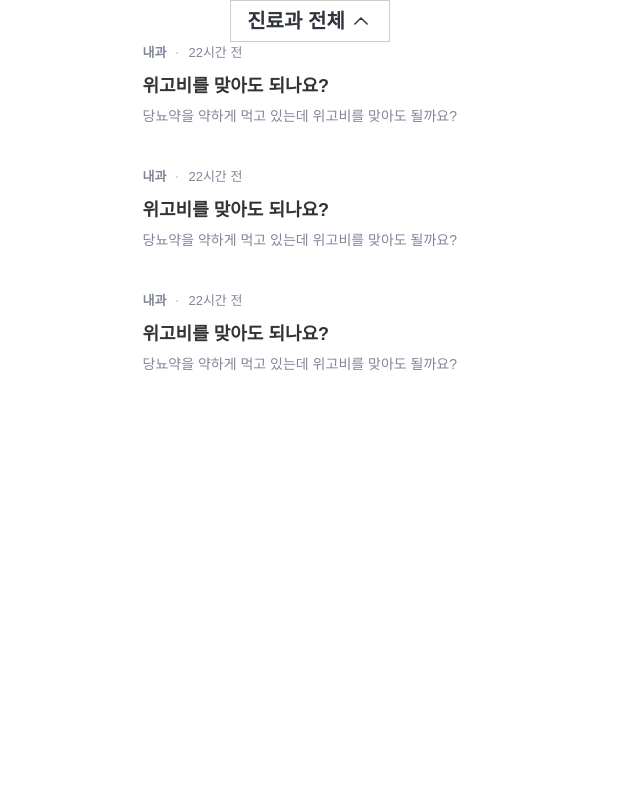
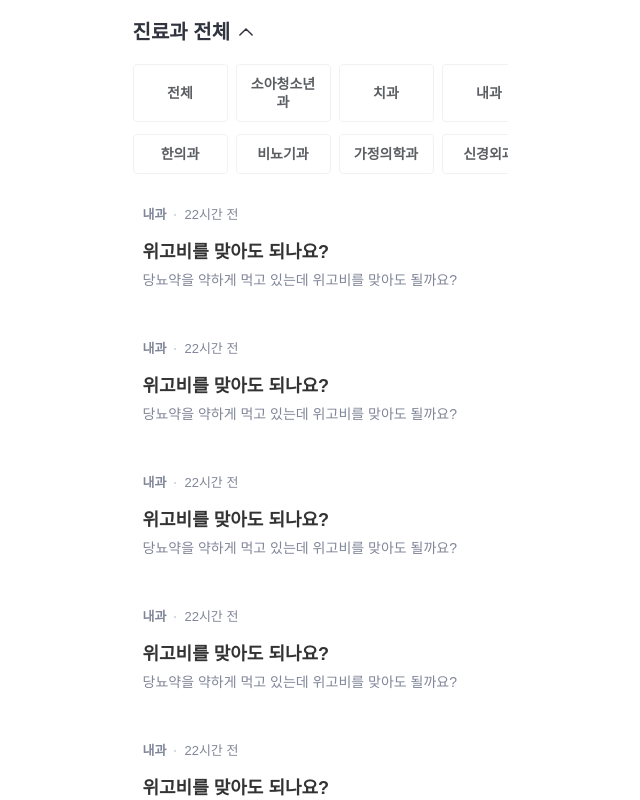
Before and after one commit to jisooooooooooo/36-COLLABORATION-WEB-GOODOC, a React (Vite) app: page / in a window 1280 px wide. Both pictures are taken after a click on the button "진료과 전체". Shown: the top 800 px of the page, without its empty margins (330-970 px from the left). Built offline with nearby package versions, Linux system fonts and the light colour scheme.

Commit message:
feat: 진료과 확인 컴포넌트 구현
- 진료과 가로 스크롤 가능
- tailwind-scrollbar-hide 라이브러리 설치, 스크롤 시 scrollbar를 hide

```diff
--- a/package.json
+++ b/package.json
@@ -18,6 +18,7 @@
     "prettier-plugin-tailwindcss": "^0.6.11",
     "react": "^19.1.0",
     "react-dom": "^19.1.0",
+    "tailwind-scrollbar-hide": "^2.0.0",
     "tailwindcss": "^4.1.6"
   },
   "devDependencies": {
--- a/src/pages/qna/qnaList/components/DeptFilter.tsx
+++ /dev/null
@@ -1,14 +0,0 @@
-import Chevron from '@shared/assets/svg/chevron-updown.svg?react';
-
-const DeptFilter = () => {
-  return (
-    <div>
-      <button type="button" className="flex">
-        <span className="title-bold-20 text-CGray-1 mr-[.25rem]">진료과 전체</span>
-        <Chevron />
-      </button>
-    </div>
-  );
-};
-
-export default DeptFilter;
--- /dev/null
+++ b/src/pages/qna/qnaList/components/DeptFilter/DeptBox.tsx
@@ -0,0 +1,21 @@
+interface DeptBoxProps {
+  deptName: string;
+  isSelected: boolean;
+  onBoxClick: () => void;
+}
+
+const DeptBox = ({ deptName, isSelected, onBoxClick }: DeptBoxProps) => {
+  return (
+    <button
+      type="button"
+      className={`flex border rounded-[.25rem] items-center justify-center p-[.625rem] w-[5.9375rem]
+        ${isSelected ? 'border-[#5B5E62]' : 'border-[#F1F1F1]'}
+      `}
+      onClick={onBoxClick}
+    >
+      <span className="title-semi-14 text-WGray">{deptName}</span>
+    </button>
+  );
+};
+
+export default DeptBox;
--- /dev/null
+++ b/src/pages/qna/qnaList/components/DeptFilter/DeptFilter.tsx
@@ -0,0 +1,46 @@
+import Chevron from '@shared/assets/svg/chevron-updown.svg?react';
+import DeptBox from './DeptBox';
+import { deptList } from '@/shared/constants/constant';
+import { useState } from 'react';
+
+const DeptFilter = () => {
+  const [showDeptList, setShowDeptList] = useState(false);
+  const [selectedDept, setSelectedDept] = useState<string | null>(null);
+
+  const handleDeptListClick = () => {
+    setShowDeptList(!showDeptList);
+  };
+
+  const handleDeptBoxClick = (deptName: string) => {
+    setSelectedDept(deptName);
+  };
+
+  return (
+    <div className="flex flex-col w-full ml-[20px] mt-[20px]">
+      <button type="button" className="flex" onClick={handleDeptListClick}>
+        <span className="title-bold-20 text-CGray-1 mr-[.25rem]">진료과 전체</span>
+        <Chevron
+          className={`transition-transform duration-300 ${!showDeptList ? 'rotate-180' : 'rotate-0'}`}
+        />
+      </button>
+
+      {/* 추후 Framer Motion 등으로 애니메이션 구현 예정 */}
+      {showDeptList && (
+        <div className="scrollbar-hide overflow-x-auto mt-[20px]">
+          <div className="flex flex-wrap gap-x-[8px] gap-y-[12px] min-w-[1150px] px-4 py-2">
+            {deptList.map((dept, index) => (
+              <DeptBox
+                key={index}
+                deptName={dept}
+                isSelected={dept === selectedDept}
+                onBoxClick={() => handleDeptBoxClick(dept)}
+              />
+            ))}
+          </div>
+        </div>
+      )}
+    </div>
+  );
+};
+
+export default DeptFilter;
--- a/src/pages/qna/qnaList/components/QnAList.tsx
+++ b/src/pages/qna/qnaList/components/QnA/QnAList.tsx
@@ -2,7 +2,25 @@ import QnAListItem from './QnAListItem';
 
 const QnAList = () => {
   return (
-    <div className="flex flex-col gap-[40px]">
+    <div className="flex flex-col gap-[48px] mt-[30px]">
+      <QnAListItem
+        department="내과"
+        question="위고비를 맞아도 되나요?"
+        timeElapsed="22시간 전"
+        summary="당뇨약을 약하게 먹고 있는데 위고비를 맞아도 될까요?"
+      />
+      <QnAListItem
+        department="내과"
+        question="위고비를 맞아도 되나요?"
+        timeElapsed="22시간 전"
+        summary="당뇨약을 약하게 먹고 있는데 위고비를 맞아도 될까요?"
+      />
+      <QnAListItem
+        department="내과"
+        question="위고비를 맞아도 되나요?"
+        timeElapsed="22시간 전"
+        summary="당뇨약을 약하게 먹고 있는데 위고비를 맞아도 될까요?"
+      />
       <QnAListItem
         department="내과"
         question="위고비를 맞아도 되나요?"
--- a/src/pages/qna/qnaList/components/QnAListItem.tsx
+++ b/src/pages/qna/qnaList/components/QnA/QnAListItem.tsx
@@ -9,15 +9,15 @@ interface QnAListItemProps {
 
 const QnAListItem = ({ question, summary, department, timeElapsed }: QnAListItemProps) => {
   return (
-    <div className="flex flex-col w-[20.9375rem]">
-      <div className="flex gap-[.625rem] items-center text-CGray-4">
+    <div className="flex flex-col w-[335px]">
+      <div className="flex gap-[8px] items-center text-CGray-4">
         <span className="caption-semi-13">{department}</span>
         <Ellipsis />
         <span className="caption-reg-13">{timeElapsed}</span>
       </div>
 
-      <span className="title-semi-18 mt-[.75rem] line-clamp-2">{question}</span>
-      <span className="body-reg-14 mt-[.625rem] text-CGray-4 line-clamp-2">{summary}</span>
+      <span className="title-semi-18 mt-[16px] line-clamp-2">{question}</span>
+      <span className="body-reg-14 mt-[.5rem] text-CGray-4 line-clamp-2">{summary}</span>
     </div>
   );
 };
--- a/src/pages/qna/qnaList/page/QnAHome.tsx
+++ b/src/pages/qna/qnaList/page/QnAHome.tsx
@@ -1,5 +1,5 @@
-import DeptFilter from '../components/DeptFilter';
-import QnAList from '../components/QnAList';
+import DeptFilter from '../components/DeptFilter/DeptFilter';
+import QnAList from '../components/QnA/QnAList';
 
 const QnAHome = () => {
   return (
--- a/src/shared/constants/constant.ts
+++ b/src/shared/constants/constant.ts
@@ -0,0 +1,23 @@
+export const deptList = [
+  '전체',
+  '소아청소년과',
+  '치과',
+  '내과',
+  '이비인후과',
+  '피부과',
+  '산부인과',
+  '안과',
+  '정신의학과',
+  '성형외과',
+  '정형외과',
+  '한의과',
+  '비뇨기과',
+  '가정의학과',
+  '신경외과',
+  '외과',
+  '흉부외과',
+  '마취통증과',
+  '영상의학과',
+  '신경과',
+  '재활의학과',
+];
--- a/src/shared/styles/global.css
+++ b/src/shared/styles/global.css
@@ -33,8 +33,7 @@ button {
 
 input,
 textarea,
-select,
-button {
+select {
   font-family: inherit;
   font-size: inherit;
   border: 1px solid #ccc;
--- a/tailwind.config.js
+++ b/tailwind.config.js
@@ -1,6 +1,8 @@
+import scrollbarHide from 'tailwind-scrollbar-hide';
+
 /** @type {import('tailwindcss').Config} */
 export default {
-  content: ['./index.html', './src/**/*.{js,ts,jsx,tsx,css}'],
+  // content: ['./index.html', './src/**/*.{js,ts,jsx,tsx,css}'],
   safelist: ['font-bold', 'font-semibold', 'text-[1.5rem]', 'leading-[1.25rem]'],
   theme: {
     extend: {
@@ -9,4 +11,5 @@ export default {
       },
     },
   },
+  plugins: [scrollbarHide],
 };
```
Also changed, not shown: 1 other file (tests, documents, lock files or other folders).
